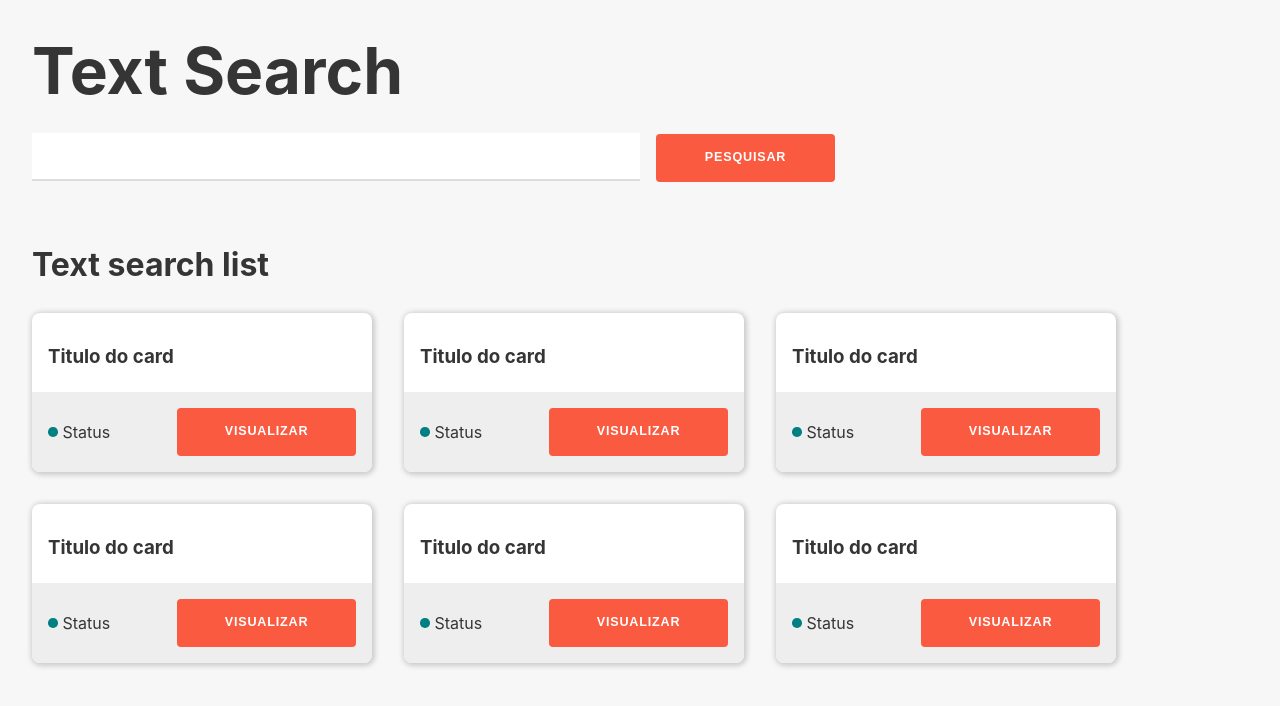
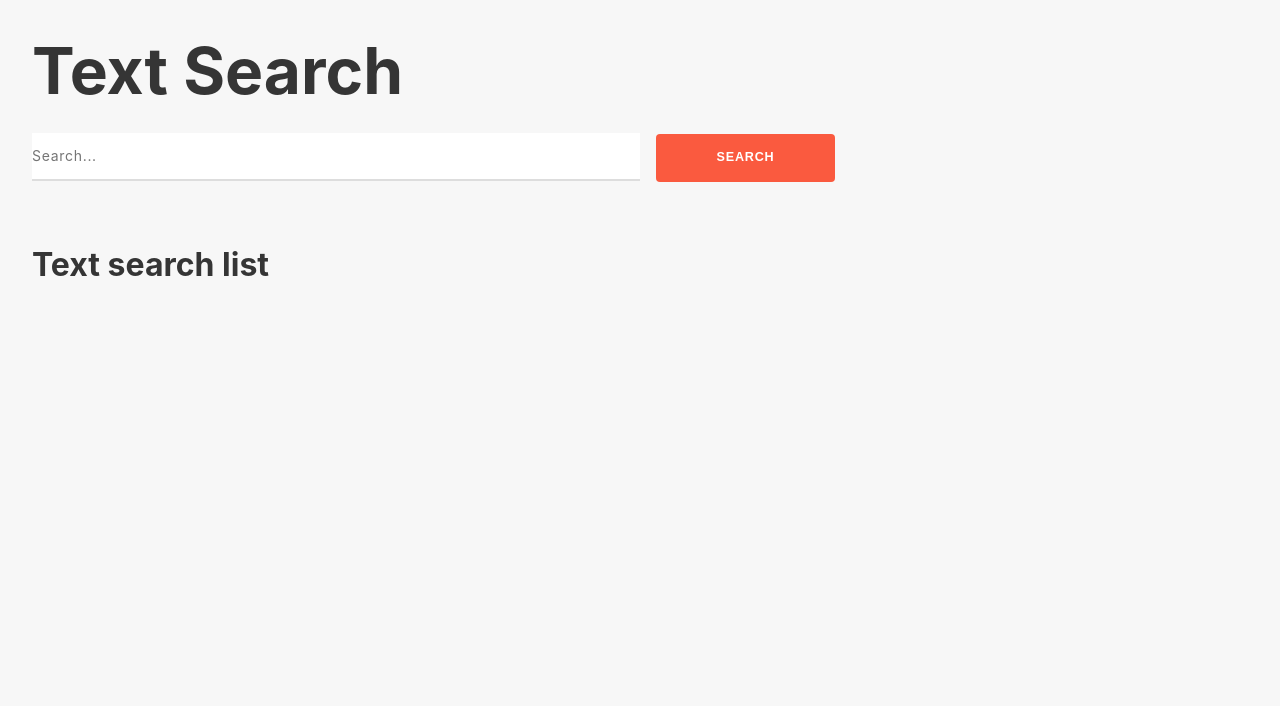
Before and after one commit to EsioFreitas/text-search, a React (Create React App) app: page / in a window 1280 px wide. Shown: the top 706 px of the page. Built offline with nearby package versions, Linux system fonts and the light colour scheme.

Commit message:
(feat): make new search text request

```diff
--- a/src/App.tsx
+++ b/src/App.tsx
@@ -1,26 +1,51 @@
-import React from "react";
+import React, { useState } from "react";
 import "./App.css";
 import TextSearchCard from "./components/TextSearchCard";
+import { SearchText } from "./models/SearchText";
+import api from "./services/Api";
 
 function App() {
+  const [searchString, setSearchString] = useState("");
+  const [searchTexts, setSearchTexts] = useState<SearchText[]>([]);
+
+  const makeNewSearchText = (searchString: string) => {
+    api
+      .post("/crawl", { keyword: searchString })
+      .then(({ data }) => {
+        setSearchTexts([
+          ...searchTexts,
+          {
+            id: data.id,
+            status: "active",
+            urls: [],
+          },
+        ]);
+      })
+      .catch((error) => {});
+  };
+
   return (
     <div className="search-container">
       <header className="search-header">
         <h1>Text Search</h1>
         <div className="search-input">
-          <input type="text" />
-          <button>Pesquisar</button>
+          <input
+            type="text"
+            placeholder="Search..."
+            value={searchString}
+            onChange={(event) => setSearchString(event.target.value)}
+          />
+          <button onClick={() => makeNewSearchText(searchString)}>
+            search
+          </button>
         </div>
       </header>
       <main className="search-list">
         <h2>Text search list</h2>
         <div>
-          <TextSearchCard />
-          <TextSearchCard />
-          <TextSearchCard />
-          <TextSearchCard />
-          <TextSearchCard />
-          <TextSearchCard />
+          {searchTexts.map((searchText) => (
+            <TextSearchCard key={searchText.id} />
+          ))}
         </div>
       </main>
     </div>
--- a/src/components/TextSearchCard/index.tsx
+++ b/src/components/TextSearchCard/index.tsx
@@ -9,7 +9,7 @@ const TextSearchCard: React.FC = () => {
         <div className="search-status">
           <div /> <span>Status</span>
         </div>
-        <button>Visualizar</button>
+        <button>View</button>
       </div>
     </div>
   );
--- a/src/services/Api.ts
+++ b/src/services/Api.ts
@@ -1,7 +1,7 @@
 import axios from 'axios';
 
 const api = axios.create({
-  baseURL: 'http://164.41.91.132:8000/database/'
+  baseURL: 'http://testapp.axreng.com:3000'
 });
 
 export default api;
```
Also changed, not shown: 1 other file (tests, documents, lock files or other folders).
